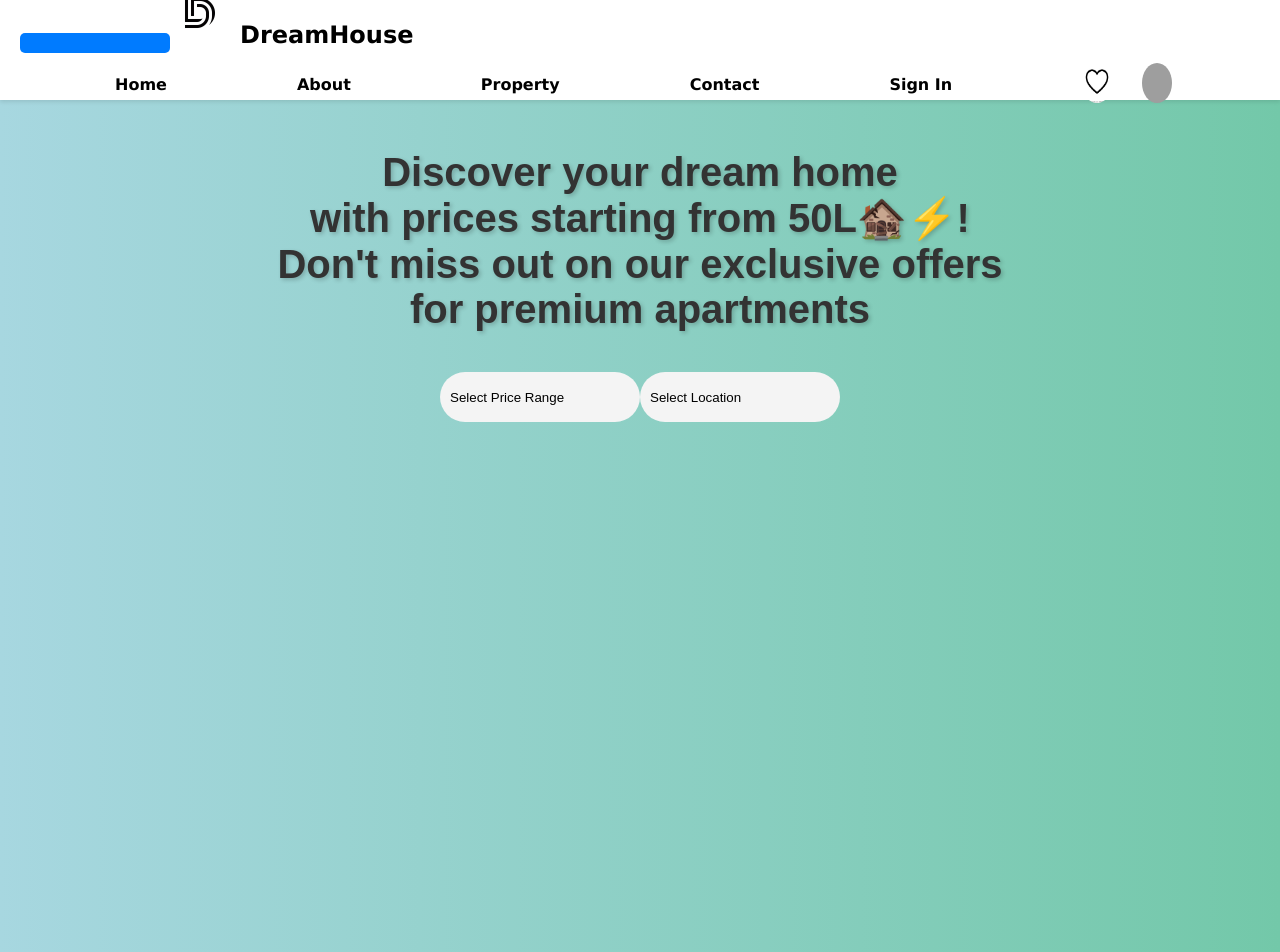
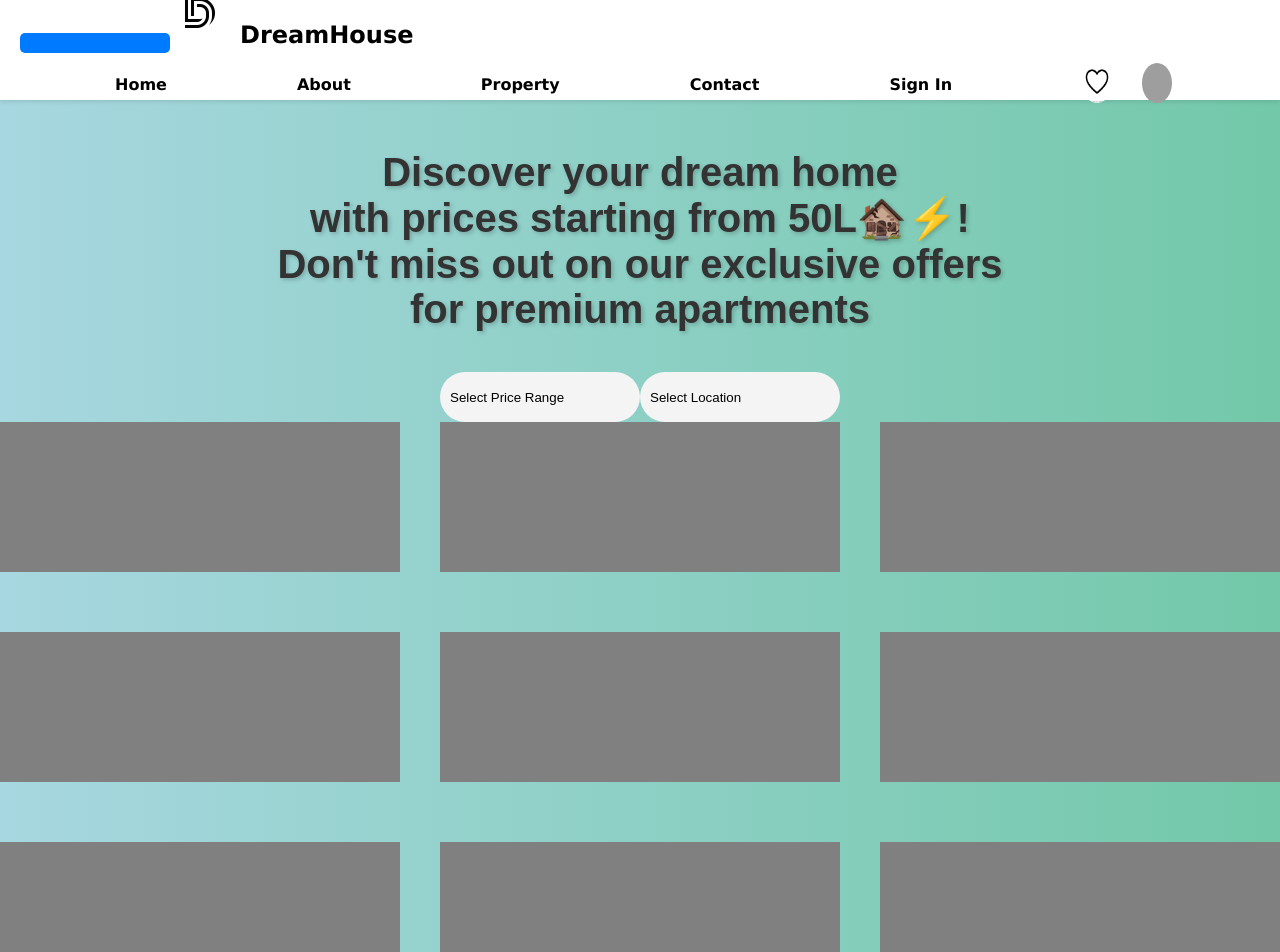
Before and after one commit to kalviumcommunity/S51_chaithanya_capstone_realestate, a React (Vite) app in the folder client/real/: page / in a window 1280 px wide. Shown: the top 952 px of the page. Built offline with nearby package versions, Linux system fonts and the light colour scheme; grey boxes are pictures that could not be loaded.

Commit message:
boxex added

```diff
--- a/client/real/src/components/Home.css
+++ b/client/real/src/components/Home.css
@@ -145,6 +145,21 @@ body{
   transition: background-color 0.3s; /* Smooth transition */
 }
 
+.box {
+  width: 100%;
+  height: 150px; /* Adjust height as needed */
+  background-color: grey; /* Placeholder background color */
+  margin-bottom: 20px;
+
+}
+
+/* Optionally, you can add styling for the grid items as well */
+.image-grid {
+  display: grid;
+  grid-template-columns: repeat(3, 1fr);
+  grid-gap: 40px;
+}
+
 .search-box button:hover {
   background-color: #45a049; /* Darker green on hover */
 }
--- a/client/real/src/components/Home.jsx
+++ b/client/real/src/components/Home.jsx
@@ -17,7 +17,6 @@ const Home = () => {
             <option value="50L">50L-100L</option>
             <option value="100L">300L-600L</option>
             <option value="150L">800L-1CR</option>
-            <option value="150L">800L-1CR</option>
             <option value="150L">2CR-7CR</option>
             <option value="150L">10CR-20CR</option>
             <option value="150L">20CR above</option>
@@ -35,6 +34,37 @@ const Home = () => {
         </div>
       </div>
 
+      {/* Grid Box with Images */}
+      <div className="image-grid">
+        <div className="grid-item">
+          <div className="box"></div>
+        </div>
+        <div className="grid-item">
+          <div className="box"></div>
+        </div>
+        <div className="grid-item">
+          <div className="box"></div>
+        </div>
+        <div className="grid-item">
+          <div className="box"></div>
+        </div>
+        <div className="grid-item">
+          <div className="box"></div>
+        </div>
+        <div className="grid-item">
+          <div className="box"></div>
+        </div>
+        <div className="grid-item">
+          <div className="box"></div>
+        </div>
+        <div className="grid-item">
+          <div className="box"></div>
+        </div>
+        <div className="grid-item">
+          <div className="box"></div>
+        </div>
+      </div>
+
       <Footer />
     </div>
   );
```
